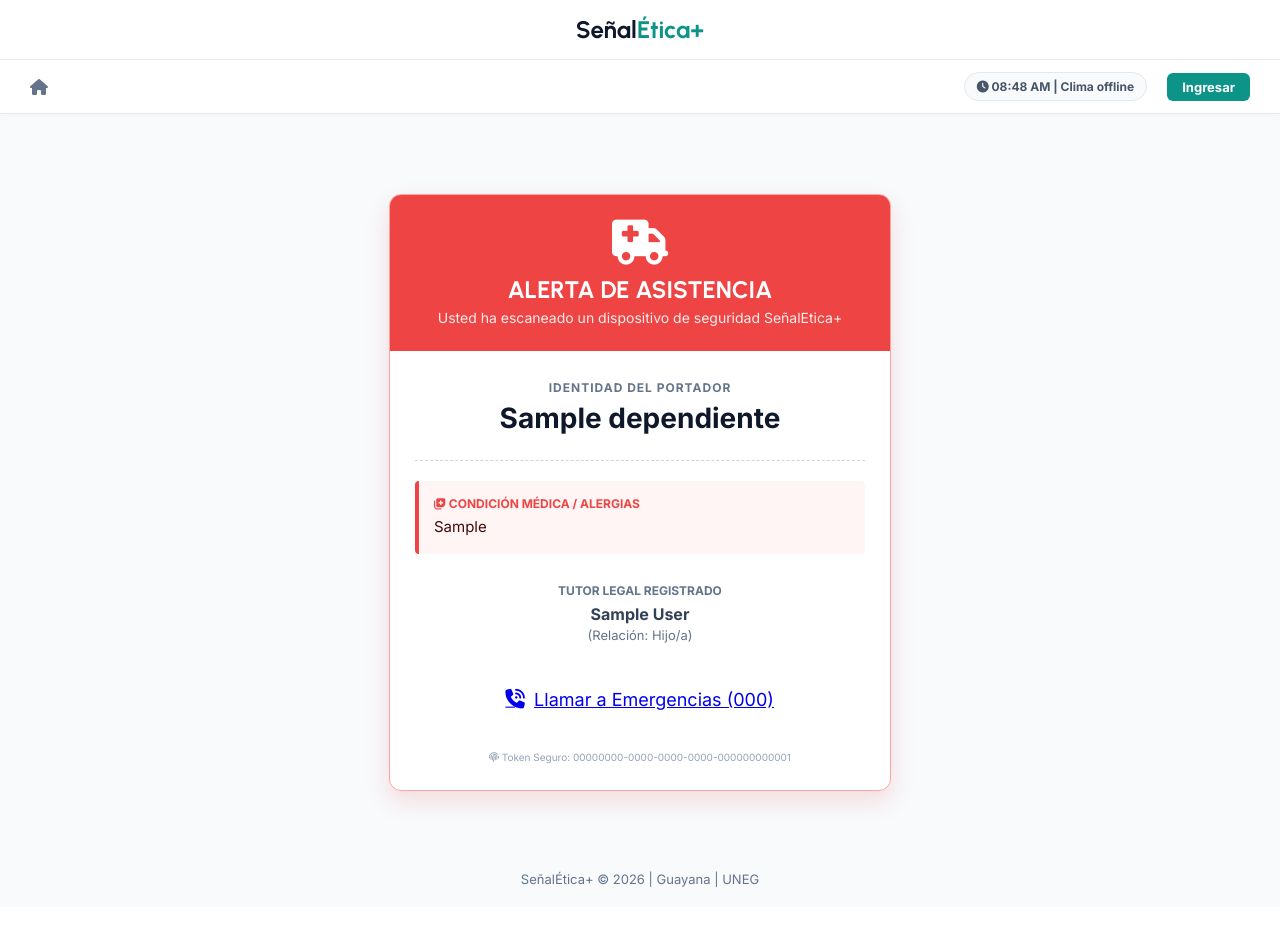
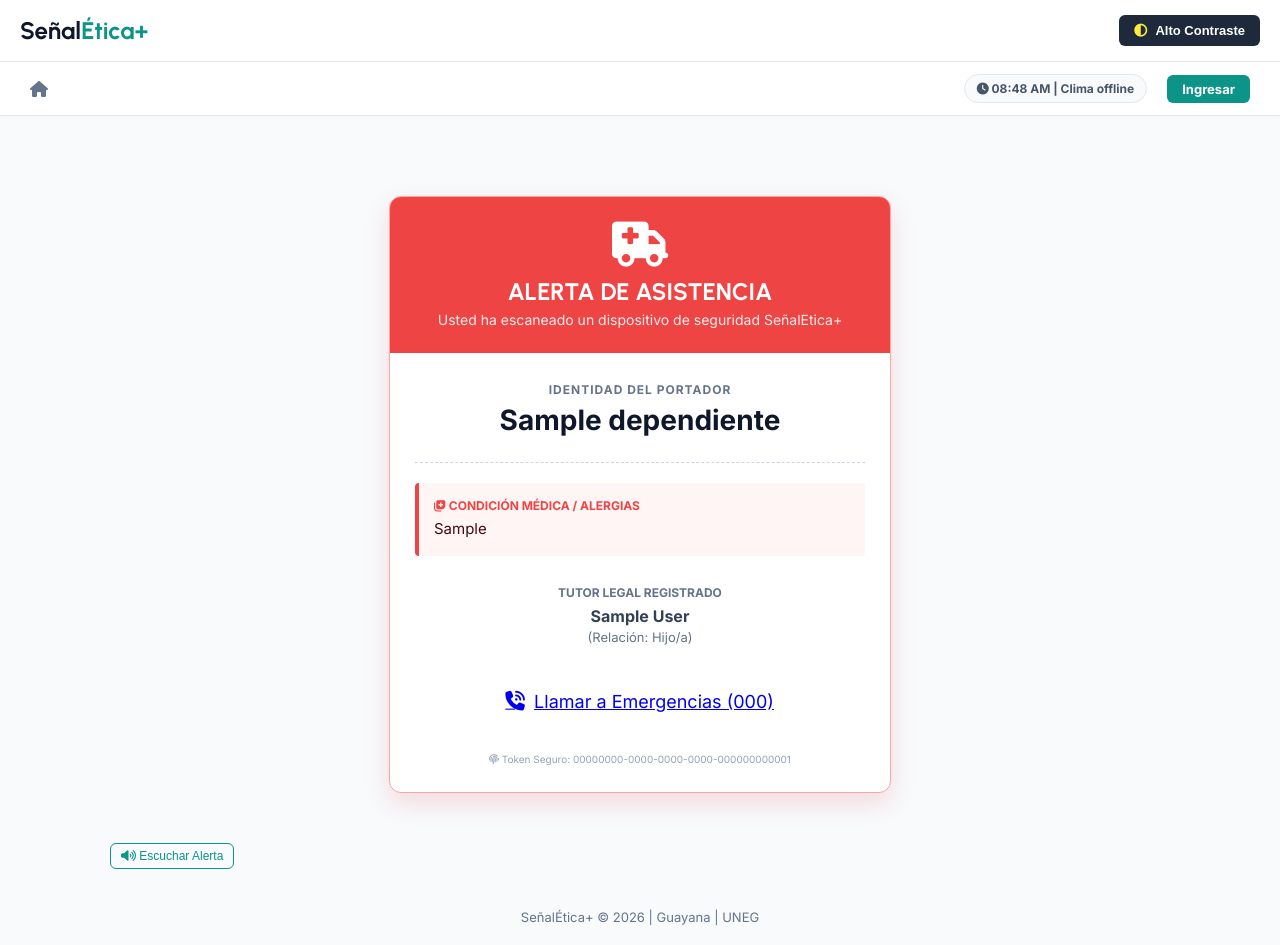
Before and after one commit to siratop/proyecto-senaletica, a Django app: page /usuarios/sos/alerta/00000000-0000-0000-0000-000000000001/ in a window 1280 px wide. Before the commit the page ends 888 px from the top, so only its background shows below. Run offline with Django 5.2, Linux system fonts and the light colour scheme; tables that the repository leaves empty hold one stand-in row (values such as "Sample post").

Commit message:
mejora visual panel

```diff
--- a/rutas/templates/base.html
+++ b/rutas/templates/base.html
@@ -12,7 +12,16 @@
         :root { --primary: #0d9488; --primary-dark: #0f172a; --bg: #f8fafc; --text-main: #1e293b; --text-muted: #64748b; --white: #ffffff; --danger: #ef4444; }
         body { font-family: 'Inter', sans-serif; background-color: var(--bg); color: var(--text-main); margin: 0; padding: 0; display: flex; flex-direction: column; min-height: 100vh; }
         .main-wrapper { width: 100%; max-width: 1100px; margin: 0 auto; padding: 20px; box-sizing: border-box; flex-grow: 1; }
-        .global-header { background-color: var(--white); border-bottom: 1px solid #e2e8f0; padding: 15px 0; text-align: center; }
+
+        /* HEADER ACTUALIZADO (Para contener el logo a la izquierda y el botón a la derecha) */
+        .global-header {
+            background-color: var(--white);
+            border-bottom: 1px solid #e2e8f0;
+            padding: 15px 20px;
+            display: flex;
+            justify-content: space-between;
+            align-items: center;
+        }
         .logo-text { font-family: 'Urbanist', sans-serif; font-size: 24px; color: var(--primary-dark); margin: 0; }
         .logo-text span { color: var(--primary); }
 
@@ -39,11 +48,45 @@
 
         .btn-danger { background: #ef4444; color: white; }
         .btn-danger:hover { background: #dc2626; }
+
+        /* MODO ALTO CONTRASTE */
+        body.alto-contraste {
+            background-color: #121212 !important;
+            color: #ffeb3b !important;
+        }
+        body.alto-contraste div,
+        body.alto-contraste span,
+        body.alto-contraste p,
+        body.alto-contraste h1,
+        body.alto-contraste h2,
+        body.alto-contraste h3,
+        body.alto-contraste th,
+        body.alto-contraste td {
+            background-color: #121212 !important;
+            color: #ffeb3b !important;
+            border-color: #ffeb3b !important;
+        }
+        body.alto-contraste header.global-header {
+            background-color: #000000 !important;
+            border-bottom: 2px solid #ffeb3b !important;
+        }
+        body.alto-contraste button,
+        body.alto-contraste a.btn {
+            background-color: #ffeb3b !important;
+            color: #000000 !important;
+            border: 2px solid #ffeb3b !important;
+            font-weight: bold !important;
+        }
     </style>
 </head>
 <body>
+
     <header class="global-header">
         <h1 class="logo-text">Señal<span>Ética+</span></h1>
+
+        <button id="btn-contraste" onclick="toggleContraste()" style="background: #1e293b; color: white; border: none; padding: 8px 15px; border-radius: 6px; cursor: pointer; font-size: 13px; font-weight: bold; transition: 0.2s;">
+            <i class="fa-solid fa-circle-half-stroke" style="margin-right: 5px; color: #ffeb3b;"></i> Alto Contraste
+        </button>
     </header>
 
     {% include 'includes/navbar.html' %}
@@ -65,7 +108,9 @@
     <footer style="text-align: center; padding: 20px; color: var(--text-muted); font-size: 13px;">
         SeñalÉtica+ © 2026 | Guayana | UNEG
     </footer>
+
     <script>
+        // Lógica de la PWA (Service Worker)
         if ('serviceWorker' in navigator) {
             window.addEventListener('load', () => {
                 navigator.serviceWorker.register('/sw.js')
@@ -73,6 +118,38 @@
                     .catch(err => console.error('Error al registrar el Service Worker:', err));
             });
         }
+
+        // Lógica del Botón de Alto Contraste
+        document.addEventListener("DOMContentLoaded", function() {
+            // Revisa la memoria del navegador al cargar la página
+            if (localStorage.getItem("altoContraste") === "activado") {
+                document.body.classList.add("alto-contraste");
+            }
+        });
+
+        function toggleContraste() {
+            const body = document.body;
+            body.classList.toggle("alto-contraste");
+
+            // Guarda la decisión para que no se borre si cambia de página
+            if (body.classList.contains("alto-contraste")) {
+                localStorage.setItem("altoContraste", "activado");
+            } else {
+                localStorage.setItem("altoContraste", "desactivado");
+            }
+        }
+
+        function leerTextoEnVozAlta(texto) {
+            // Cancelamos si el teléfono ya estaba leyendo otra cosa
+            window.speechSynthesis.cancel();
+
+            const lectura = new SpeechSynthesisUtterance(texto);
+            lectura.lang = 'es-ES'; // Español
+            lectura.rate = 1.0;     // Velocidad normal
+
+            // Le decimos al navegador que hable
+            window.speechSynthesis.speak(lectura);
+        }
     </script>
 </body>
 </html>
--- a/usuarios/templates/usuarios/ficha_sos_publica.html
+++ b/usuarios/templates/usuarios/ficha_sos_publica.html
@@ -50,7 +50,9 @@
 
     </div>
 </div>
-
+<button onclick="leerTextoEnVozAlta('Alerta del tipo: {{ reporte.get_tipo_display }}. Mensaje: {{ reporte.mensaje }}')" style="background: transparent; color: #0d9488; border: 1px solid #0d9488; padding: 5px 10px; border-radius: 6px; cursor: pointer; font-size: 12px; margin-top: 10px;">
+    <i class="fa-solid fa-volume-high"></i> Escuchar Alerta
+</button>
 <style>
     @keyframes pulse {
         0% { transform: scale(1); }
```
Lines whose indentation alone changed are shown as unchanged.
